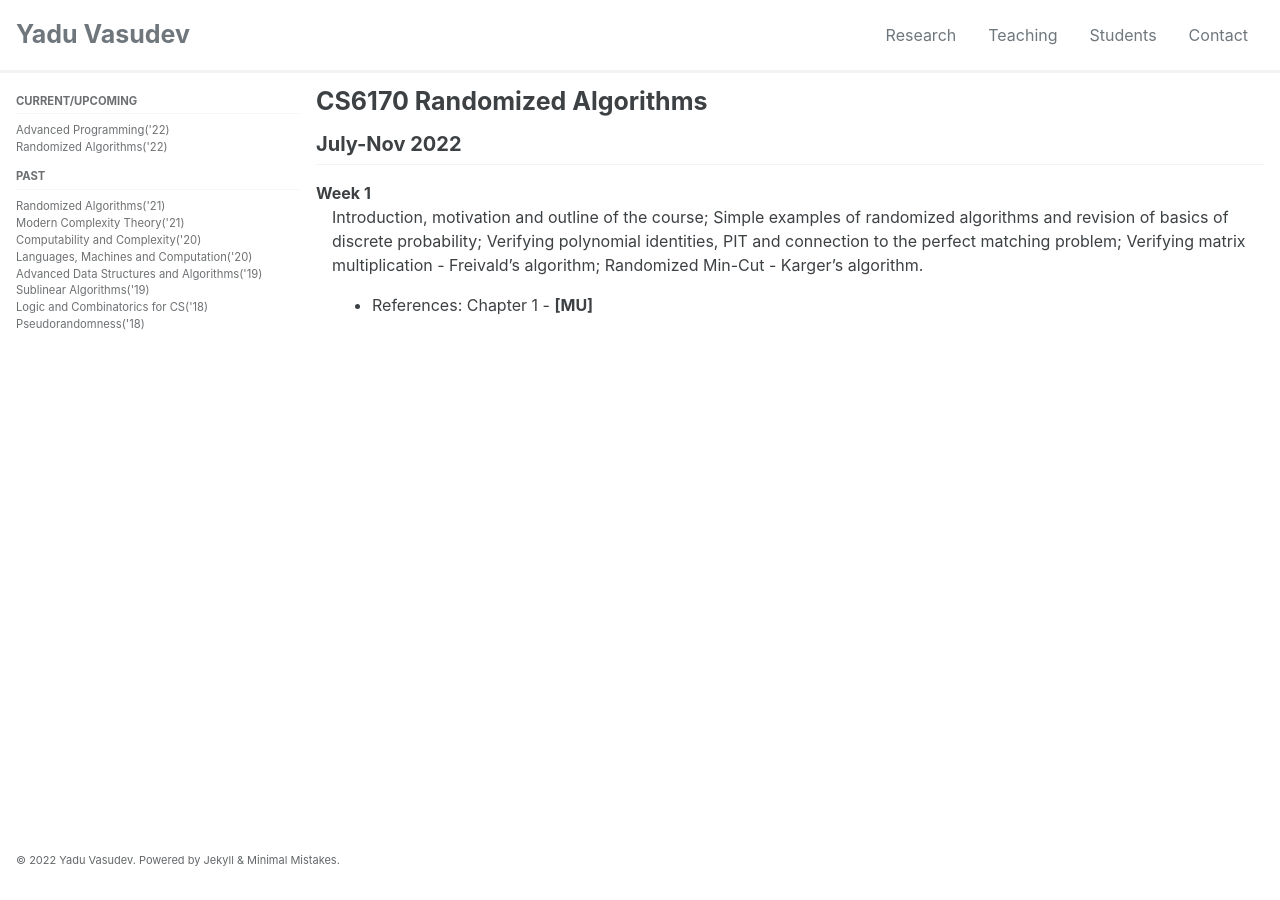
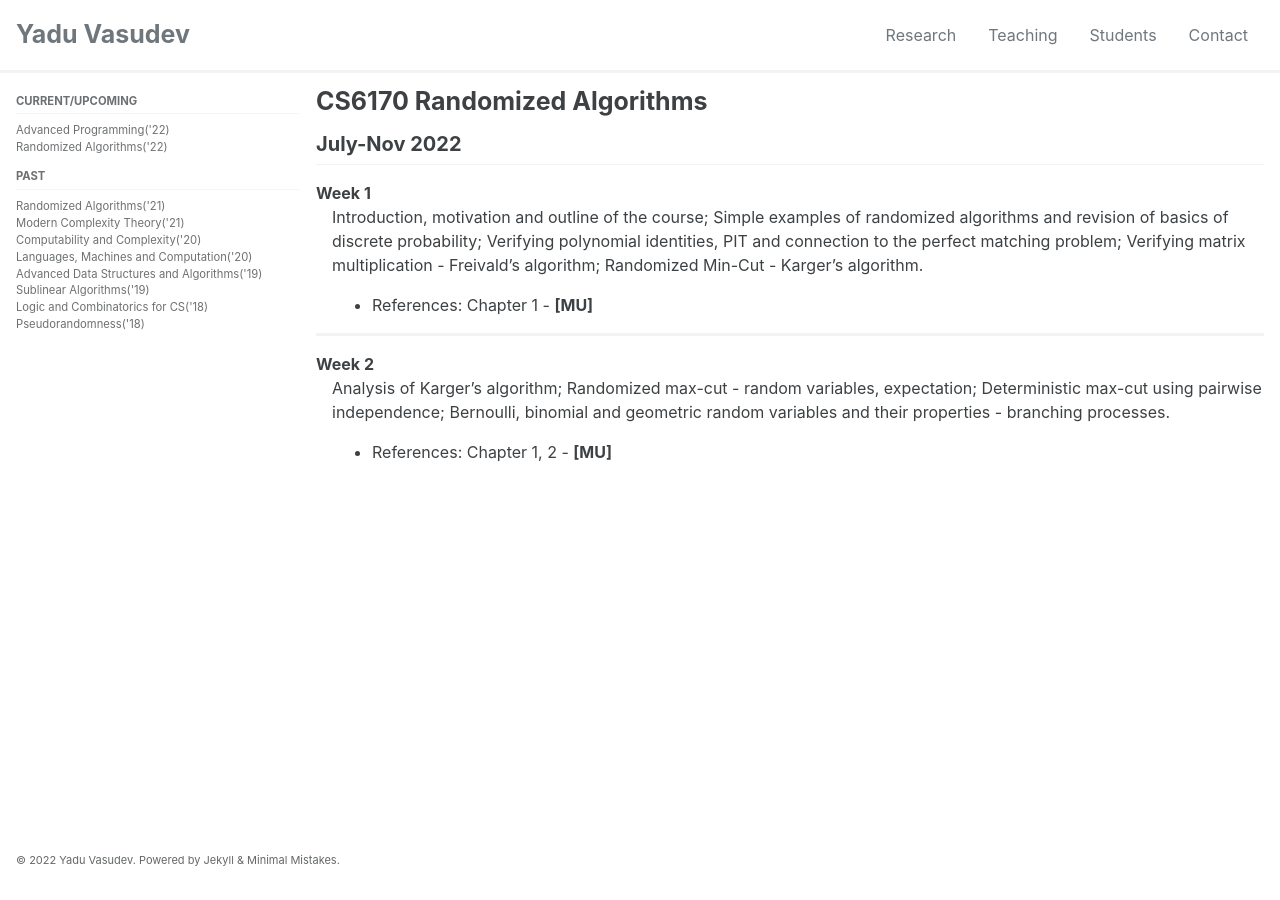
Before and after one commit to yaduvasudev/yaduvasudev.github.io, a Jekyll site: the page built from _pages/6170-22-lectures.md, in a window 1280 px wide. Built offline with Jekyll 4.4.1, drawn with Linux system fonts in a browser that asks for light colours; cached includes are drawn as plain includes.

Commit message:
Update 6170-22-lectures.md
week 2 update

```diff
--- a/_pages/6170-22-lectures.md
+++ b/_pages/6170-22-lectures.md
@@ -12,3 +12,9 @@ title: CS6170 Randomized Algorithms
 Week 1
 : Introduction, motivation and outline of the course; Simple examples of randomized algorithms and revision of basics of discrete probability; Verifying polynomial identities, PIT and connection to the perfect matching problem; Verifying matrix multiplication - Freivald's algorithm; Randomized Min-Cut - Karger's algorithm.
 - References: Chapter 1 - **[MU]**
+
+---
+
+Week 2
+: Analysis of Karger's algorithm; Randomized max-cut - random variables, expectation; Deterministic max-cut using pairwise independence; Bernoulli, binomial and geometric random variables and their properties - branching processes.
+- References: Chapter 1, 2 - **[MU]**
```
